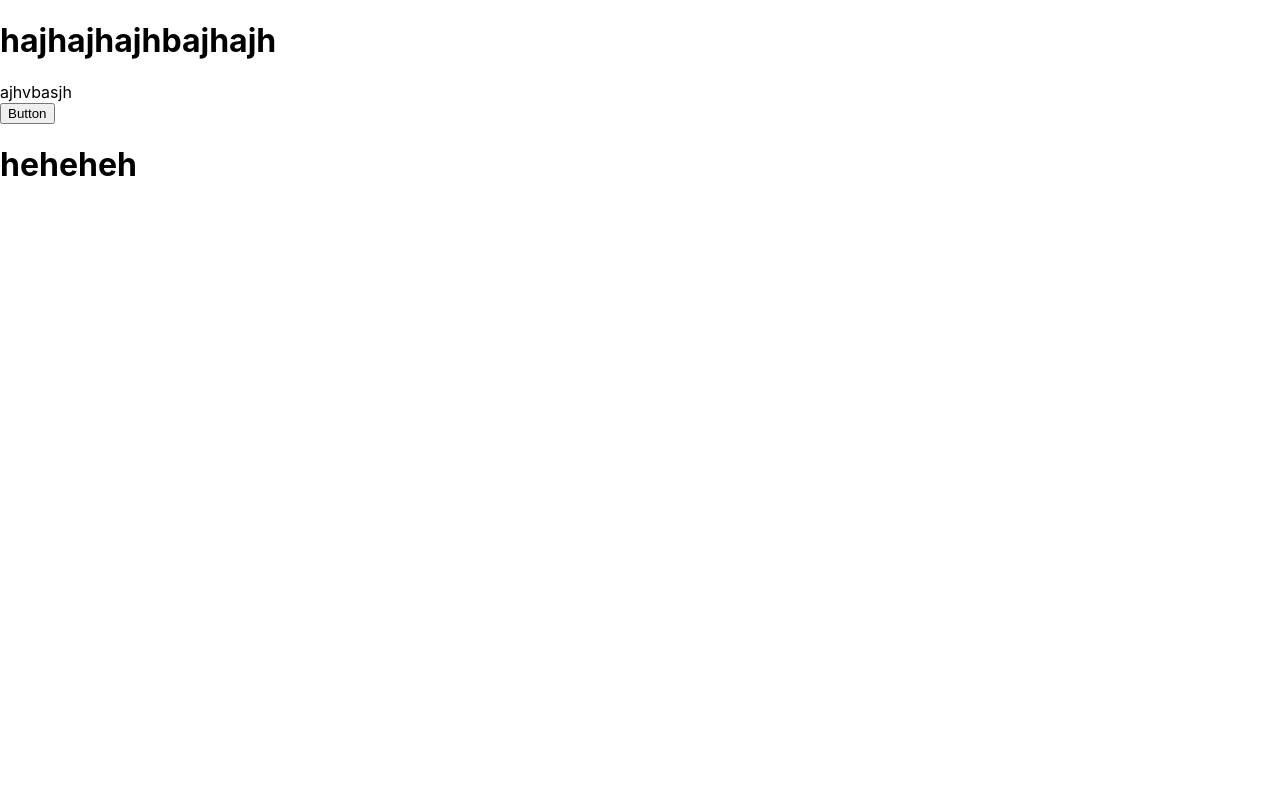
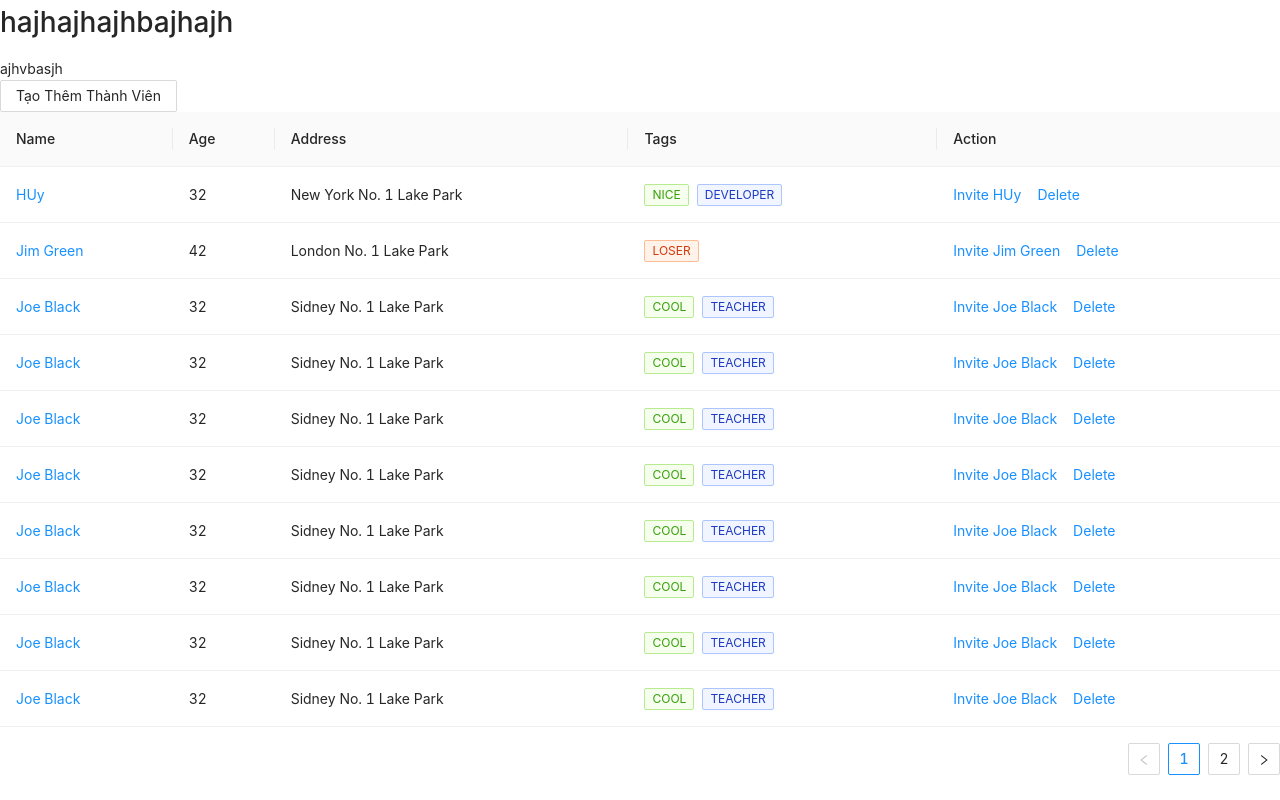
Before and after one commit to ToilaHuy/soucreTest, a React (Create React App) app: page / in a window 1280 px wide. Built offline with nearby package versions, Linux system fonts and the light colour scheme.

Commit message:
update home

```diff
--- a/src/App.js
+++ b/src/App.js
@@ -1,12 +1,36 @@
 import './App.css';
-import Dialog from './components/Dialog/dialog';
+import React, { useRef, useState } from 'react';
+import { Button } from 'antd';
+import { Dialog, Table } from './components/index';
 
 function App() {
+    const dialog = useRef();
+    const [text, setText] = useState('');
+
+    const handleChange = (e) => {
+        setText(e.target.value);
+        console.log(text);
+    };
+    const handleSubmit = (e) => {
+        console.log('haha');
+        dialog.current.handleOk();
+    };
+
     return (
         <>
             <h1>hajhajhajhbajhajh</h1>
             <div>ajhvbasjh</div>
-            <Dialog></Dialog>
+            <Button onClick={() => dialog.current.openDialog()} className="btn btn-create color-white">
+                Tạo Thêm Thành Viên
+            </Button>
+            <Dialog ref={dialog}>
+                <input value={text} onChange={handleChange} />
+
+                <Button onClick={handleSubmit} className="btn btn-create color-white">
+                    Tạo Thêm Thành Viên
+                </Button>
+            </Dialog>
+            <Table></Table>
         </>
     );
 }
--- a/src/components/Dialog/dialog.js
+++ /dev/null
@@ -1,22 +0,0 @@
-import './dialog.module.scss';
-import { Button } from 'antd';
-
-const dialog = () => {
-    const handleOpen = () => {};
-
-    const handleClose = () => {};
-
-    const handleSubmit = () => {
-        console.log('ahahahah');
-    };
-    return (
-        <>
-            <Button type="primary" onClick={handleSubmit}>
-                Button
-            </Button>
-            <h1>heheheh</h1>
-        </>
-    );
-};
-
-export default dialog;
--- /dev/null
+++ b/src/components/Dialog/index.js
@@ -0,0 +1,33 @@
+import React, { forwardRef, useImperativeHandle, useState } from 'react';
+import 'antd/dist/antd.css';
+
+import { Modal } from 'antd';
+
+const Index = forwardRef((props, ref) => {
+    const [isOpenedDialog, setIsOpenedDialog] = useState(false);
+
+    const openDialog = () => {
+        setIsOpenedDialog(true);
+    };
+    const handleCancel = () => {
+        setIsOpenedDialog(false);
+    };
+    const handleOk = () => {
+        setIsOpenedDialog(false);
+    };
+    useImperativeHandle(ref, () => ({
+        openDialog,
+        handleOk,
+        handleCancel,
+    }));
+
+    return (
+        <>
+            <Modal footer={null} title="Basic Modal" open={isOpenedDialog} onOk={handleOk} onCancel={handleCancel}>
+                <p>{props.children}</p>
+            </Modal>
+        </>
+    );
+});
+
+export default Index;
--- /dev/null
+++ b/src/components/Table/index.js
@@ -0,0 +1,138 @@
+import React from 'react';
+import 'antd/dist/antd.css';
+
+import { Space, Table, Tag } from 'antd';
+
+const columns = [
+    {
+        title: 'Name',
+        dataIndex: 'name',
+        key: 'name',
+        render: (text) => <a>{text}</a>,
+    },
+    {
+        title: 'Age',
+        dataIndex: 'age',
+        key: 'age',
+    },
+    {
+        title: 'Address',
+        dataIndex: 'address',
+        key: 'address',
+    },
+    {
+        title: 'Tags',
+        key: 'tags',
+        dataIndex: 'tags',
+        render: (_, { tags }) => (
+            <>
+                {tags.map((tag) => {
+                    let color = tag.length > 5 ? 'geekblue' : 'green';
+
+                    if (tag === 'loser') {
+                        color = 'volcano';
+                    }
+
+                    return (
+                        <Tag color={color} key={tag}>
+                            {tag.toUpperCase()}
+                        </Tag>
+                    );
+                })}
+            </>
+        ),
+    },
+    {
+        title: 'Action',
+        key: 'action',
+        render: (_, record) => (
+            <Space size="middle">
+                <a>Invite {record.name}</a>
+                <a>Delete</a>
+            </Space>
+        ),
+    },
+];
+const data = [
+    {
+        key: '1',
+        name: 'HUy',
+        age: 32,
+        address: 'New York No. 1 Lake Park',
+        tags: ['nice', 'developer'],
+    },
+    {
+        key: '2',
+        name: 'Jim Green',
+        age: 42,
+        address: 'London No. 1 Lake Park',
+        tags: ['loser'],
+    },
+    {
+        key: '3',
+        name: 'Joe Black',
+        age: 32,
+        address: 'Sidney No. 1 Lake Park',
+        tags: ['cool', 'teacher'],
+    },
+    {
+        key: '4',
+        name: 'Joe Black',
+        age: 32,
+        address: 'Sidney No. 1 Lake Park',
+        tags: ['cool', 'teacher'],
+    },
+    {
+        key: '5',
+        name: 'Joe Black',
+        age: 32,
+        address: 'Sidney No. 1 Lake Park',
+        tags: ['cool', 'teacher'],
+    },
+    {
+        key: '6',
+        name: 'Joe Black',
+        age: 32,
+        address: 'Sidney No. 1 Lake Park',
+        tags: ['cool', 'teacher'],
+    },
+    {
+        key: '7',
+        name: 'Joe Black',
+        age: 32,
+        address: 'Sidney No. 1 Lake Park',
+        tags: ['cool', 'teacher'],
+    },
+    {
+        key: '8',
+        name: 'Joe Black',
+        age: 32,
+        address: 'Sidney No. 1 Lake Park',
+        tags: ['cool', 'teacher'],
+    },
+    {
+        key: '9',
+        name: 'Joe Black',
+        age: 32,
+        address: 'Sidney No. 1 Lake Park',
+        tags: ['cool', 'teacher'],
+    },
+    {
+        key: '10',
+        name: 'Joe Black',
+        age: 32,
+        address: 'Sidney No. 1 Lake Park',
+        tags: ['cool', 'teacher'],
+    },
+    {
+        key: '11',
+        name: 'Joe Black',
+        age: 32,
+        address: 'Sidney No. 1 Lake Park',
+        tags: ['cool', 'teacher'],
+    },
+];
+
+const Index = () => <Table columns={columns} dataSource={data} />;
+
+export default Index;
--- /dev/null
+++ b/src/components/index.js
@@ -0,0 +1,2 @@
+export { default as Dialog } from './Dialog/index';
+export { default as Table } from './Table/index';
```
Also changed, not shown: src/components/Dialog/index.scss (added), src/components/Table/index.scss (added), 2 other files (tests, documents, lock files or other folders).
